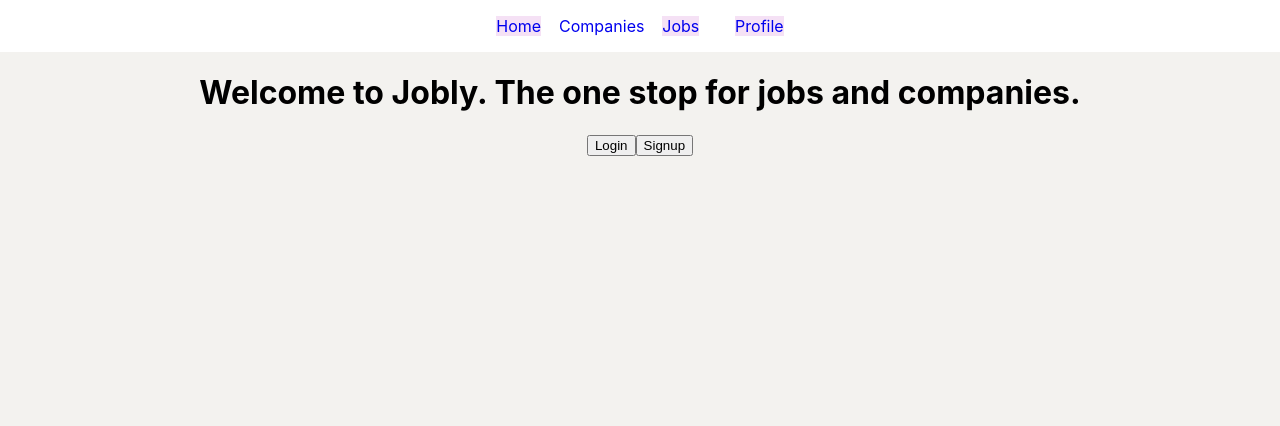
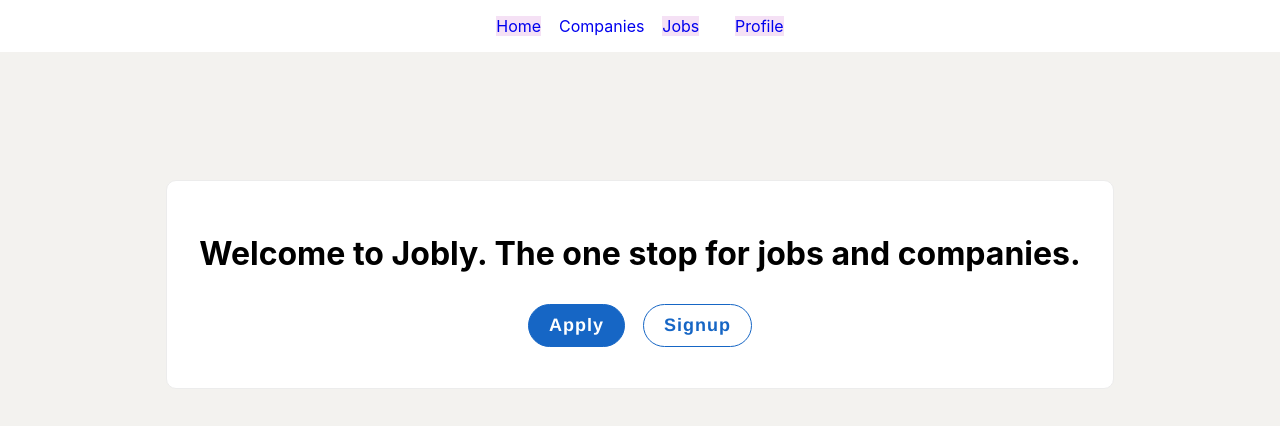
Before and after one commit to Joyce-w/43_React-Jobly, a React (Create React App) app in the folder jobly/: page / in a window 1280 px wide. Shown: the top 426 px of the page. Built offline with nearby package versions, Linux system fonts and the light colour scheme; no server answers.

Commit message:
Add button css to Home

```diff
--- a/jobly/src/Auth/Auth.css
+++ b/jobly/src/Auth/Auth.css
@@ -42,9 +42,13 @@
 .Login-button{
     margin: 0.5em;
     height:2em;
-    background: #0a66c2;
+    background: rgb(22, 102, 197);
     border: none;
     color: white;
     font-size: 1.2rem;
-    border-radius: 17px;
+    border-radius: 30px;
 }
+
+.Login-button:hover{
+    background-color: rgb(15, 77, 153);
+}
--- a/jobly/src/Home/Home.css
+++ b/jobly/src/Home/Home.css
@@ -1,4 +1,66 @@
 .Home-div{
   width: 80%;
-  margin:auto;
+  margin: 10% auto;
+  width: fit-content;
+  border: 1px solid rgb(236, 236, 236);
+  border-radius: 10px;
+  background: #fff;
+  padding: 2em;
 }
+
+.Home-div button {
+  padding: 10px 20px;
+  margin:0.5em;
+  border-radius: 30px;
+  font-size: large;
+  font-weight: 600;
+  border: 1px solid rgb(22, 102, 197)
+}
+
+/*Home page for when there is no user loggedin*/
+.Home-login {
+  background-color: rgb(22, 102, 197);
+  color: #fff;
+  font-family: Helvetica,Arial, sans-serif;
+  letter-spacing: 1px;
+}
+.Home-login:hover{
+background-color: rgb(15, 77, 153)
+}
+
+.Home-signup {
+  background-color: rgba(255, 255, 255, 0);
+  color: rgb(22 102 197);
+  font-family: Helvetica,Arial, sans-serif;
+  letter-spacing: 1px;
+}
+.Home-signup:hover {
+  background-color: rgb(190, 213, 241);
+  border: 2px solid rgb(22 102 197);
+  padding: 8px 18px;
+}
+
+/*Home page for when a user is logged in*/
+.Home-companies {
+  background-color: rgb(22, 102, 197);
+  color: #fff;
+  font-family: Helvetica, Arial, sans-serif;
+  letter-spacing: 1px;
+}
+
+.Home-companies:hover {
+  background-color: rgb(15, 77, 153)
+}
+
+.Home-jobs {
+  background-color: rgba(255, 255, 255, 0);
+  color: rgb(22 102 197);
+  font-family: Helvetica, Arial, sans-serif;
+  letter-spacing: 1px;
+}
+
+.Home-jobs:hover {
+  background-color: rgb(190, 213, 241);
+  border: 2px solid rgb(22 102 197);
+  padding: 8px 18px;
+}
--- a/jobly/src/Home/Home.js
+++ b/jobly/src/Home/Home.js
@@ -14,19 +14,19 @@ const Home = () => {
         <div className="Home-div">
           <h1>Welcome to Jobly. The one stop for jobs and companies.</h1>
           <Link to="/login">
-            <button>Login</button>
+            <button className="Home-login">Apply</button>
           </Link>
           <Link to="/register">
-            <button>Signup</button>
+            <button className="Home-signup">Signup</button>
             </Link>
         </div> :
           <div className="Home-div">
             <h1>Welcome {currUser.username}</h1>
             <Link to="/companies">
-              <button>Explore Companies</button>
+              <button className="Home-companies">Explore Companies</button>
             </Link>
             <Link to="/jobs">
-              <button>Explore Jobs</button>
+              <button className="Home-jobs">Explore Jobs</button>
             </Link>
           </div>
       }
```
